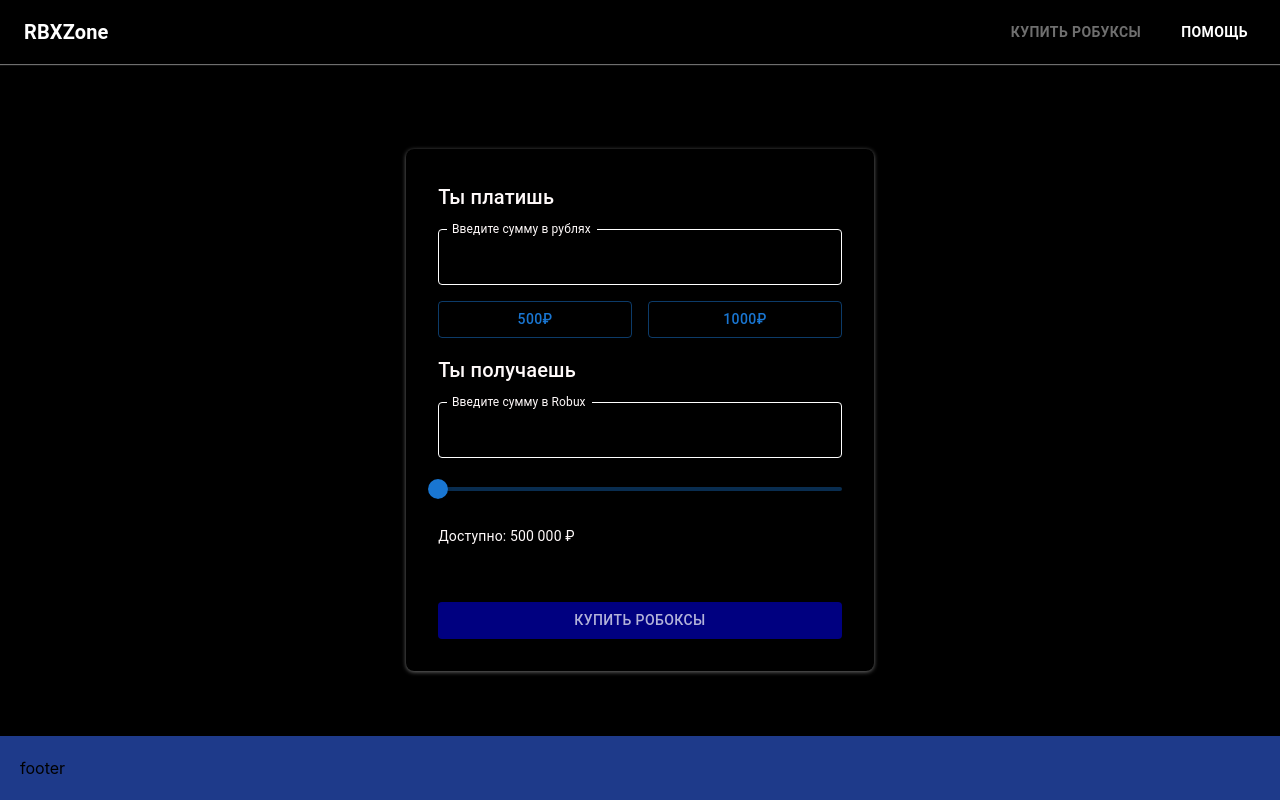
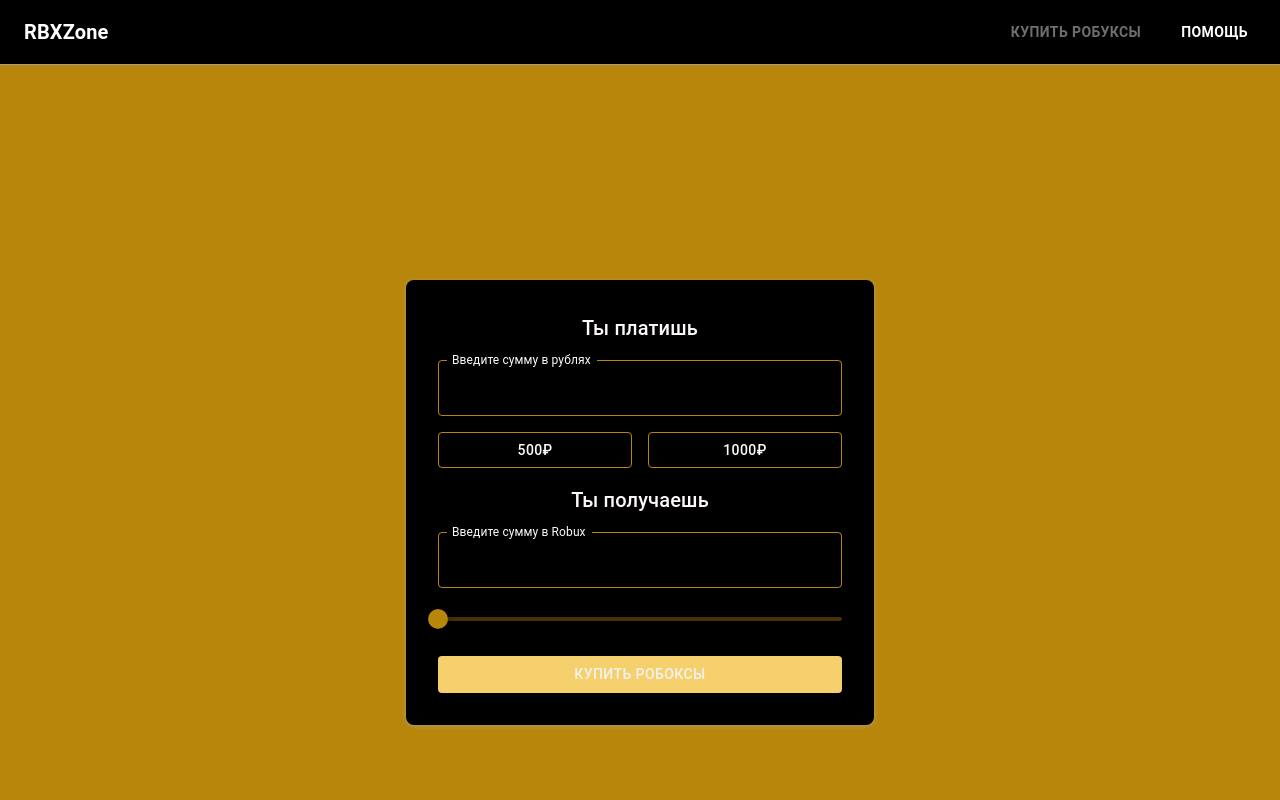
Before and after one commit to VacheAsatryan/RBXzone, a React (Create React App) app: page / in a window 1280 px wide. Shown: the top 800 px of the page. Built offline with nearby package versions, Linux system fonts and the light colour scheme.

Commit message:
change colors

```diff
--- a/package.json
+++ b/package.json
@@ -8,11 +8,13 @@
     "@mui/icons-material": "^6.2.0",
     "@mui/material": "^6.2.1",
     "@types/react-router-dom": "^5.3.3",
+    "animate.css": "^4.1.1",
     "axios": "^1.7.9",
     "cra-template": "1.2.0",
     "react": "^19.0.0",
     "react-dom": "^19.0.0",
     "react-router-dom": "^7.0.2",
+    "react-router-hash-link": "^2.4.3",
     "react-scripts": "5.0.1",
     "web-vitals": "^4.2.4"
   },
--- a/src/App.css
+++ b/src/App.css
@@ -1,3 +1,8 @@
 .App {
+  height: 130vh;
   text-align: center;
+  background: black;
 }
+* {
+  scroll-behavior: smooth;
+}
--- a/src/App.tsx
+++ b/src/App.tsx
@@ -1,10 +1,11 @@
 import React, { FC } from "react";
 import { BrowserRouter } from "react-router-dom";
 import AppRoutes from "./routes/AppRoutes";
+import "./App.css";
 
 const App: FC = () => {
   return (
-    <div className="h-screen overflow-hidden">
+    <div className="App">
       <BrowserRouter>
         <AppRoutes />
       </BrowserRouter>
--- a/src/api/users.ts
+++ b/src/api/users.ts
@@ -5,8 +5,6 @@
   name: string;
   email: string;
 }
-
-const proxyUrl = "https://cors-anywhere.herokuapp.com/";
 
 export const postUserName = async (body: {
   usernames: string[];
--- a/src/components/Footer/Footer.tsx
+++ b/src/components/Footer/Footer.tsx
@@ -1,7 +1,42 @@
-import { FC } from "react";
+import React, { FC, useState, useRef, useEffect } from "react";
+import "animate.css";
 
 const Footer: FC = () => {
-  return <div className="w-full py-5 px-5 bg-blue-900">footer</div>;
+  const [isVisible, setIsVisible] = useState(false);
+  const footerRef = useRef<HTMLDivElement | null>(null);
+
+  useEffect(() => {
+    const observer = new IntersectionObserver(
+      ([entry]) => {
+        if (entry.isIntersecting) {
+          setIsVisible(true);
+        }
+      },
+      { threshold: 0.5 } // Процент видимости элемента (50%)
+    );
+
+    if (footerRef.current) {
+      observer.observe(footerRef.current);
+    }
+
+    return () => {
+      if (footerRef.current) {
+        observer.unobserve(footerRef.current);
+      }
+    };
+  }, []);
+
+  return (
+    <div
+      ref={footerRef}
+      id="footer"
+      className={`w-full py-5 min-h-[120px] px-5 bg-blue-900 transition duration-500 ease-in-out ${
+        isVisible ? "animate__animated animate__bounceInUp" : "opacity-0"
+      }`}
+    >
+      footer
+    </div>
+  );
 };
 
 export default Footer;
--- a/src/components/Header/Header.tsx
+++ b/src/components/Header/Header.tsx
@@ -1,4 +1,3 @@
-import React from "react";
 import {
   AppBar,
   Toolbar,
@@ -10,11 +9,17 @@
 } from "@mui/material";
 import { useLocation, Link } from "react-router-dom";
 import useIsMobile from "../../hooks/useIsMobile";
+import { useState } from "react";
 
 const Header: React.FC = () => {
-  const [anchorEl, setAnchorEl] = React.useState<null | HTMLElement>(null);
-  const [menuOpen, setMenuOpen] = React.useState(false);
-
+  const [anchorEl, setAnchorEl] = useState<null | HTMLElement>(null);
+  const [menuOpen, setMenuOpen] = useState(false);
+  const handleScroll = (id: string) => {
+    const element = document.getElementById(id);
+    if (element) {
+      element.scrollIntoView({ behavior: "smooth", block: "start" });
+    }
+  };
   const isMobile = useIsMobile();
 
   const location = useLocation();
@@ -71,22 +76,21 @@
                   color: isActiveTab("/") ? "#A8A8A8A8" : "white",
                   fontWeight: "bold",
                 }}
-                className={`hover:text-gray-400`}
+                className="hover:text-gray-400"
               >
                 Купить Робуксы
               </Button>
             </Link>
-            <Link to="/pomosh">
             <Button
               sx={{
                 color: isActiveTab("/pomosh") ? "#A8A8A8A8" : "white",
                 fontWeight: "bold",
               }}
-                className={`hover:text-gray-400 `}
+              className="hover:text-gray-400"
+              onClick={() => handleScroll("footer")}
             >
               Помощь
             </Button>
-            </Link>
           </div>
         )}
 
--- a/src/components/PaymentComponent/PaymentComponent.tsx
+++ b/src/components/PaymentComponent/PaymentComponent.tsx
@@ -99,13 +99,14 @@
           mb: 2,
           "& .MuiOutlinedInput-root": {
             "& fieldset": {
-              borderColor: "white",
+              borderColor: "rgb(184, 134, 11)",
+              outline: "red",
             },
             "&:hover fieldset": {
-              borderColor: "white",
+              borderColor: "rgb(184, 134, 11)",
             },
             "&.Mui-focused fieldset": {
-              borderColor: "white",
+              borderColor: "rgb(184, 134, 11)",
             },
           },
         }}
@@ -115,7 +116,11 @@
         <Button
           variant="outlined"
           onClick={() => handleRubluChange({ target: { value: "500" } } as any)}
-          sx={{ flex: 1 }}
+          sx={{
+            flex: 1,
+            borderColor: "rgb(184, 134, 11)",
+            color: "snow",
+          }}
         >
           500₽
         </Button>
@@ -124,7 +129,11 @@
           onClick={() =>
             handleRubluChange({ target: { value: "1000" } } as any)
           }
-          sx={{ flex: 1 }}
+          sx={{
+            flex: 1,
+            borderColor: "rgb(184, 134, 11)",
+            color: "snow",
+          }}
         >
           1000₽
         </Button>
@@ -152,13 +161,14 @@
           mb: 2,
           "& .MuiOutlinedInput-root": {
             "& fieldset": {
-              borderColor: "white",
+              borderColor: "rgb(184, 134, 11)",
+              outline: "red",
             },
             "&:hover fieldset": {
-              borderColor: "white",
+              borderColor: "rgb(184, 134, 11)",
             },
             "&.Mui-focused fieldset": {
-              borderColor: "white",
+              borderColor: "rgb(184, 134, 11)",
             },
           },
         }}
@@ -172,27 +182,39 @@
         onChange={handleSliderChange}
         valueLabelDisplay="auto"
         valueLabelFormat={(value) => `${value} ₽`}
-        sx={{ mb: 2, width: "100%" }}
+        sx={{
+          mb: 2,
+          width: "100%",
+          color: "yellow", // Основной цвет слайдера
+          "& .MuiSlider-thumb": {
+            backgroundColor: "rgb(184, 134, 11)", // Цвет кружка (ползунка)
+          },
+          "& .MuiSlider-track": {
+            backgroundColor: "rgb(184, 134, 11)", // Цвет линии, пройденной слайдером
+          },
+          "& .MuiSlider-rail": {
+            backgroundColor: "rgb(184, 134, 11)", // Цвет задней линии
+          },
+          "& .MuiSlider-valueLabel": {
+            backgroundColor: "rgb(184, 134, 11)", // Цвет подсказки с меткой
+          },
+        }}
       />
 
-      <Typography color="snow" variant="body2" sx={{ mb: 2 }}>
-        Доступно: 500 000 ₽
-      </Typography>
-      <RobuxIcon />
+      {/* <RobuxIcon /> */}
       <div className="bg-black">
         <Button
           variant="contained"
           sx={{
-            background:
-              "linear-gradient(45deg, rgba(34,193,195,1) 0%, rgba(253,187,45,1) 100%)",
+            background: "rgb(184, 134, 11)",
             color: "white",
             "&:hover": {
-              background:
-                "linear-gradient(45deg, rgba(253,187,45,1) 0%, rgba(34,193,195,1) 100%)",
+              background: "",
             },
             "&.Mui-disabled": {
-              background: "rgba(0, 0, 255, 0.5)",
-              color: "rgba(255, 255, 255, 0.7)",
+              background: "#f7d06e",
+              color: " #f2f2f2",
+              opacity: "50",
             },
           }}
           color="primary"
--- a/src/components/Stepper/VerticalStepper.tsx
+++ b/src/components/Stepper/VerticalStepper.tsx
@@ -12,8 +12,6 @@
   FormControlLabel,
   Radio,
 } from "@mui/material";
-import { getPlace, postUserName } from "../../api/users";
-import axios from "axios";
 
 const VerticalStepper = () => {
   const [activeStep, setActiveStep] = useState(0);
@@ -28,59 +26,69 @@
   const handleBack = () => setActiveStep((prev) => prev - 1);
   const handleReset = () => setActiveStep(0);
 
-  const handleNicknameSubmit = async () => {
-    setNicknameError("");
-    setServerError("");
-
-    try {
-      const response = await postUserName({ usernames: [nickname] });
-      console.log("Response from server:", response);
-      handleNext();
-    } catch (error: any) {
-      setServerError("Произошла ошибка при отправке данных. Попробуйте снова.");
-      console.error("API error:", error);
-    }
+  const commonInputStyles = {
+    "& .MuiOutlinedInput-root": {
+      "& fieldset": {
+        borderColor: "rgb(184, 134, 11)",
+      },
+      "&:hover fieldset": {
+        borderColor: "rgb(184, 134, 11)",
+      },
+      "&.Mui-focused fieldset": {
+        borderColor: "rgb(184, 134, 11)",
+      },
+    },
   };
 
-  const handleUserGamesFetch = async () => {
-    const sortOrder = "Asc";
-    const limit = 10;
-    try {
-      const userId = 7683135621; // Подставьте реальный ID пользователя
-      const gamesData = await getPlace(userId, sortOrder, limit);
-      handleNext();
-
-      console.log("Games data:", gamesData);
-      // Обработка данных (например, сохранение в стейт)
-    } catch (error) {
-      setServerError("Произошла ошибка при отправке данных. Попробуйте снова.");
-      console.error("Ошибка при загрузке данных:", error);
-    }
-  };
   return (
-    <div className="w-full h-full absolute bg-black top-0 left-0 flex items-center justify-center z-20">
+    <div
+      style={{
+        position: "fixed",
+        top: 0,
+        left: 0,
+        width: "100vw",
+        height: "100vh",
+        backgroundColor: "rgb(184, 134, 11)",
+        zIndex: 1300,
+        display: "flex",
+        alignItems: "center",
+        justifyContent: "center",
+        overflow: "hidden",
+      }}
+    >
       <Box
         sx={{
           width: "100%",
           maxWidth: 500,
-          backgroundImage:
-            " linear-gradient(45deg, rgba(34,193,195,1) 0%, rgba(253,187,45,1) 100%)",
-          padding: 3,
+          backgroundColor: "black",
+          padding: 2,
           borderRadius: 2,
           boxShadow: 3,
           color: "white",
+          overflowY: "auto",
+          maxHeight: "90vh",
         }}
       >
         <Stepper
           activeStep={activeStep}
           orientation="vertical"
           sx={{
-            background:
-              " linear-gradient(45deg, rgba(34,193,195,1) 0%, rgba(253,187,45,1) 100%)",
+            padding: "20px",
+            "& .MuiStepIcon-root": {
+              color: "rgb(184, 134, 11)",
+            },
+            "& .MuiStepIcon-root.Mui-active": {
+              color: "rgb(184, 134, 11)",
+            },
+            "& .MuiStepIcon-root.Mui-completed": {
+              color: "rgb(184, 134, 11)",
+            },
           }}
         >
           <Step>
-            <StepLabel>Введите Nickname</StepLabel>
+            <StepLabel sx={{ color: "white" }}>
+              <Typography sx={{ color: "white" }}>Введите Nickname</Typography>
+            </StepLabel>
             <StepContent>
               <TextField
                 fullWidth
@@ -89,21 +97,34 @@
                 onChange={(e) => setNickname(e.target.value)}
                 error={!!nicknameError}
                 helperText={nicknameError}
-                sx={{ backgroundColor: "white", borderRadius: 1 }}
+                sx={{ ...commonInputStyles, mt: 2, mb: 2 }}
               />
-              <Typography color="error">{serverError}</Typography>
+              <Typography sx={{ color: "white" }}>{serverError}</Typography>
               <Button
                 variant="contained"
-                onClick={handleNicknameSubmit}
+                onClick={handleNext}
                 disabled={!nickname}
-                sx={{ mt: 2 }}
+                sx={{
+                  background: "rgb(184, 134, 11)",
+                  color: "white",
+                  "&:hover": {
+                    background: "",
+                  },
+                  "&.Mui-disabled": {
+                    background: "#f7d06e",
+                    color: " #f2f2f2",
+                    opacity: "50",
+                  },
+                }}
               >
                 Далее
               </Button>
             </StepContent>
           </Step>
           <Step>
-            <StepLabel>Выберите место</StepLabel>
+            <StepLabel>
+              <Typography sx={{ color: "white" }}>Выберите место</Typography>
+            </StepLabel>
             <StepContent>
               <RadioGroup
                 value={selectedPlace}
@@ -113,24 +134,36 @@
                   <FormControlLabel
                     key={place}
                     value={place}
-                    control={<Radio />}
-                    label={place}
+                    control={<Radio sx={{ color: "white" }} />}
+                    label={
+                      <Typography sx={{ color: "white" }}>{place}</Typography>
+                    }
                   />
                 ))}
               </RadioGroup>
-              <Typography color="error">{serverError}</Typography>
+              <Typography sx={{ color: "white" }}>{serverError}</Typography>
               <Button
                 variant="contained"
-                onClick={handleUserGamesFetch}
+                onClick={handleNext}
                 disabled={!selectedPlace}
-                sx={{ mt: 2 }}
+                sx={{
+                  mt: 2,
+                  backgroundColor: "rgb(184, 134, 11)",
+                  "&:hover": {
+                    backgroundColor: "rgb(184, 134, 11)",
+                  },
+                }}
               >
                 Далее
               </Button>
             </StepContent>
           </Step>
           <Step>
-            <StepLabel>Настройка Game Pass</StepLabel>
+            <StepLabel>
+              <Typography sx={{ color: "white" }}>
+                Настройка Game Pass
+              </Typography>
+            </StepLabel>
             <StepContent>
               <iframe
                 src="https://www.youtube.com/embed/your-video-id"
@@ -139,24 +172,45 @@
                 height="200"
                 style={{ borderRadius: 8 }}
               />
-              <Typography>
+              <Typography sx={{ color: "white" }}>
                 После настройки перейдите на свой аккаунт Roblox.
               </Typography>
               <Button
                 variant="contained"
                 href="https://www.roblox.com/"
                 target="_blank"
-                sx={{ mt: 2 }}
+                sx={{
+                  mt: 2,
+                  mr: 2,
+                  backgroundColor: "rgb(184, 134, 11)",
+                  "&:hover": {
+                    backgroundColor: "rgb(184, 134, 11)",
+                  },
+                }}
               >
                 Перейти в Roblox
               </Button>
-              <Button variant="contained" onClick={handleNext} sx={{ mt: 2 }}>
+              <Button
+                variant="contained"
+                onClick={handleNext}
+                sx={{
+                  mt: 2,
+                  backgroundColor: "rgb(184, 134, 11)",
+                  "&:hover": {
+                    backgroundColor: "rgb(184, 134, 11)",
+                  },
+                }}
+              >
                 Далее
               </Button>
             </StepContent>
           </Step>
           <Step>
-            <StepLabel>Выберите количество Robux</StepLabel>
+            <StepLabel>
+              <Typography sx={{ color: "white" }}>
+                Выберите количество Robux
+              </Typography>
+            </StepLabel>
             <StepContent>
               <TextField
                 fullWidth
@@ -164,29 +218,22 @@
                 label="Количество Robux"
                 value={robuxAmount}
                 onChange={(e) => setRobuxAmount(Number(e.target.value))}
-                sx={{ backgroundColor: "white", borderRadius: 1 }}
+                sx={{ ...commonInputStyles }}
               />
-              <Typography color="error">{serverError}</Typography>
+              <Typography sx={{ color: "white" }}>{serverError}</Typography>
               <Button
                 variant="contained"
                 onClick={handleNext}
                 disabled={!robuxAmount}
-                sx={{ mt: 2 }}
+                sx={{
+                  mt: 2,
+                  backgroundColor: "rgb(184, 134, 11)",
+                  "&:hover": {
+                    backgroundColor: "rgb(184, 134, 11)",
+                  },
+                }}
               >
                 Купить
-              </Button>
-            </StepContent>
-          </Step>
-
-          {/* Шаг 5 */}
-          <Step>
-            <StepLabel>Оплатить</StepLabel>
-            <StepContent>
-              <Typography>Ваш Nickname: {nickname}</Typography>
-              <Typography>Ваше место: {selectedPlace}</Typography>
-              <Typography>Количество Robux: {robuxAmount}</Typography>
-              <Button variant="contained" onClick={handleNext} sx={{ mt: 2 }}>
-                Оплатить
               </Button>
             </StepContent>
           </Step>
--- a/src/pages/Main.tsx
+++ b/src/pages/Main.tsx
@@ -3,7 +3,7 @@
 
 const MainPage: FC = () => {
   return (
-    <div className="w-full h-full flex-grow desktop:max-w-[1440px] mx-auto bg-black flex justify-center items-center px-2">
+    <div className="w-full h-full flex-grow desktop:max-w-[1440px] mx-auto flex justify-center items-center px-2">
       <PaymentComponent />
     </div>
   );
--- a/src/routes/AppRoutes.tsx
+++ b/src/routes/AppRoutes.tsx
@@ -6,13 +6,9 @@
 
 const AppRoutes: React.FC = () => {
   return (
-    <div className="flex flex-col h-full">
-      {" "}
-      {/* Используем Flexbox для вертикальной раскладки */}
+    <div className="flex flex-col h-full  ">
       <Header />
-      <div className="flex-grow overflow-auto">
-        {" "}
-        {/* MainPage займет оставшееся пространство */}
+      <div className="flex-grow overflow-auto bg-[rgb(184,134,11)] ">
         <Routes>
           <Route path="/" element={<MainPage />} />
         </Routes>
```
Also changed, not shown: 1 other file (tests, documents, lock files or other folders). Lines whose indentation alone changed are shown as unchanged.
